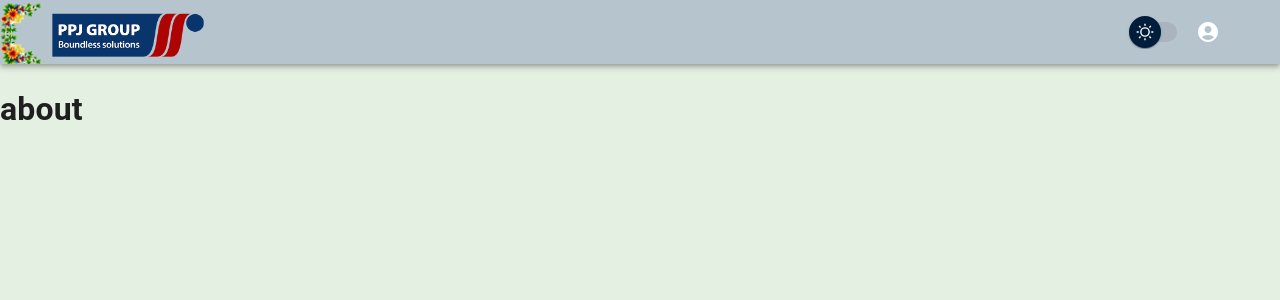
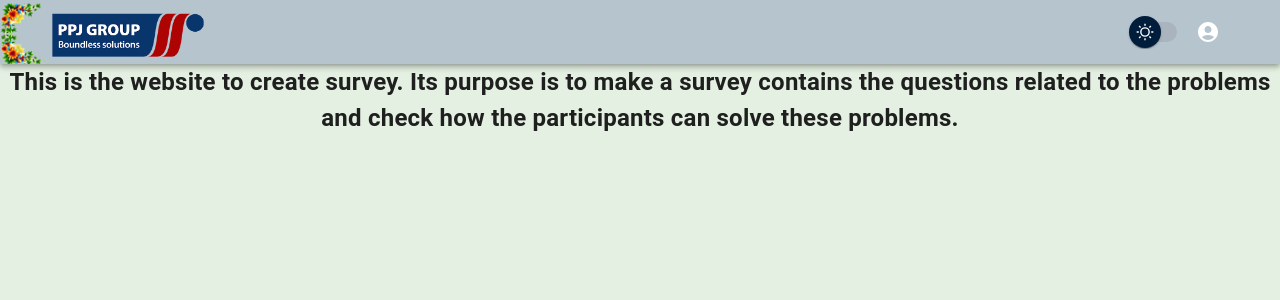
Before and after one commit to dung1308/Quiz_Survey_Website, a React (Create React App) app: page /about in a window 1280 px wide. Shown: the top 300 px of the page. Built offline with nearby package versions, Linux system fonts and the light colour scheme.

Commit message:
Add last time

```diff
--- a/src/components/organisms/rowComponentReport/index.tsx
+++ b/src/components/organisms/rowComponentReport/index.tsx
@@ -27,7 +27,13 @@ import { useNavigate } from "react-router-dom";
 import QuestionMarkIcon from "@mui/icons-material/QuestionMark";
 import dayjs, { Dayjs } from "dayjs";
 
-const RowComponent_Report: React.FC<any> = ({ row, index, userData, handleShowSurveyResults }) => {
+const RowComponent_Report: React.FC<any> = ({
+  row,
+  index,
+  userData,
+  handleShowSurveyResults,
+  questionBankInteract,
+}) => {
   const navigate = useNavigate();
 
   const [open, setOpen] = useState(false);
@@ -35,10 +41,10 @@ const RowComponent_Report: React.FC<any> = ({ row, index, userData, handleShowSu
 
   const buttonShowSurveys = () => {
     // handleShowSurveyResults(userData.id, row.questionBankId, 5)
-    handleShowSurveyResults(index, row.questionBankId)
-  }
+    handleShowSurveyResults(index, row.questionBankId);
+  };
 
-  return (
+  return questionBankInteract.data[index] !== null ? (
     <StyledTableRow key={row.id}>
       <StyledTableCell component="th" scope="row">
         {row.questionBankId}
@@ -72,6 +78,8 @@ const RowComponent_Report: React.FC<any> = ({ row, index, userData, handleShowSu
       </StyledTableCell>
       {/* <StyledTableCell align="center">{row.status}</StyledTableCell> */}
     </StyledTableRow>
+  ) : (
+    <></>
   );
 };
 export default RowComponent_Report;
--- a/src/components/organisms/rowComponent_Report_Interacts/index.tsx
+++ b/src/components/organisms/rowComponent_Report_Interacts/index.tsx
@@ -44,7 +44,7 @@ const RowComponent_Report_Interactions: React.FC<any> = ({
   const [loading, setLoading] = useState(true);
 
   const handleRemoveReport = async (reportId: number) => {
-    const newUserData = new UserDTO(userData.id, "", "", "", false, 0);
+    const newUserData = new UserDTO(row.userId, "", "", "", false, 0);
     setLoading(true);
     await DeleteReportAndAllowRedo(newUserData, reportId).then((data) => {
       setSimilarQuestionBankInteract(
@@ -52,16 +52,14 @@ const RowComponent_Report_Interactions: React.FC<any> = ({
           (item: { id: any }) => item.id !== row.id
         )
       );
-      // questionBankInteract.data[index] = similarQuestionBankInteract;
+      // questionBankInteract.data[index].items = similarQuestionBankInteract;
+      // console.log(questionBankInteract.data[index])
       // setQuestionBankInteract(questionBankInteract);
-      // setLoading(false);
+      setLoading(false);
     });
   };
 
   return (
-    // {!loading  && (
-
-    // )}
     <StyledTableRow key={row.id}>
       <StyledTableCell component="th" scope="row">
         {row.id}
--- a/src/pages/about/index.tsx
+++ b/src/pages/about/index.tsx
@@ -1,16 +1,27 @@
-import React, {} from 'react';
-import Layout from '../../components/templates/layout';
+import React from "react";
+import Layout from "../../components/templates/layout";
+import { Box, Typography } from "@mui/material";
 
-
-const About: React.FC  = () =>  {
-    return(
-        <>
-            <Layout/>
-            <div>
-                <h1>about</h1>
-            </div>
-        </>
-    );
-}
+const About: React.FC = () => {
+  return (
+    <>
+      <Layout />
+      <Box
+        sx={{
+          width: { mr: 3 / 4 },
+          height: "100vh",
+          textAlign: "-webkit-center",
+          overflow: "auto",
+        }}
+      >
+        <Typography sx={{ fontWeight: "bold", fontSize: "3vh" }}>
+          This is the website to create survey. Its purpose is to make a survey
+          contains the questions related to the problems and check how the
+          participants can solve these problems.
+        </Typography>
+      </Box>
+    </>
+  );
+};
 
 export default About;
--- a/src/pages/create_survey/index.tsx
+++ b/src/pages/create_survey/index.tsx
@@ -748,7 +748,12 @@ const CreateSurvey: React.FC<any> = () => {
               display: "flex",
               flexDirection: "column",
               alignItems: "center",
+              left: 0,
+              right: "auto",
+              top: "auto",
+              bottom: 0,
               overflow: "auto",
+              resize: "horizontal",
             }}
           >
             <SliderComponent
@@ -822,8 +827,9 @@ const CreateSurvey: React.FC<any> = () => {
               backgroundColor: "#F5F5F5",
               padding: "20px",
               boxSizing: "border-box",
+              overflow: "auto",
               resize: "horizontal",
-              overflow: "auto",
+              direction: "rtl",
             }}
           >
             {/* Question Type */}
--- a/src/pages/report/index.tsx
+++ b/src/pages/report/index.tsx
@@ -1212,16 +1212,18 @@ const Report: React.FC = () => {
               </TableHead>
 
               <TableBody>
-                {questionBankInteract.data
-                  // .reverse()
-                  .map((row: any, index: number) => (
+                {questionBankInteract.data.map(
+                  (row: any, index: number) =>
+                    questionBankInteract.data[index] !== null && (
                       <RowComponent_Report
                         row={row}
                         index={index}
                         userData={userData}
                         handleShowSurveyResults={handleShowSurveyResults}
+                        questionBankInteract = {questionBankInteract}
                       />
-                  ))}
+                    )
+                )}
               </TableBody>
               <CustomTablePagination
                 rowsPerPageOptions={[5, 10, 25, { label: "All", value: -1 }]}
@@ -1282,8 +1284,8 @@ const Report: React.FC = () => {
                     setSimilarQuestionBankInteract={
                       setSimilarQuestionBankInteract
                     }
-                    questionBankInteract = {questionBankInteract}
-                    setQuestionBankInteract = {setQuestionBankInteract}
+                    questionBankInteract={questionBankInteract}
+                    setQuestionBankInteract={setQuestionBankInteract}
                   />
                 ))}
               </TableBody>
```
Lines whose indentation alone changed are shown as unchanged.
